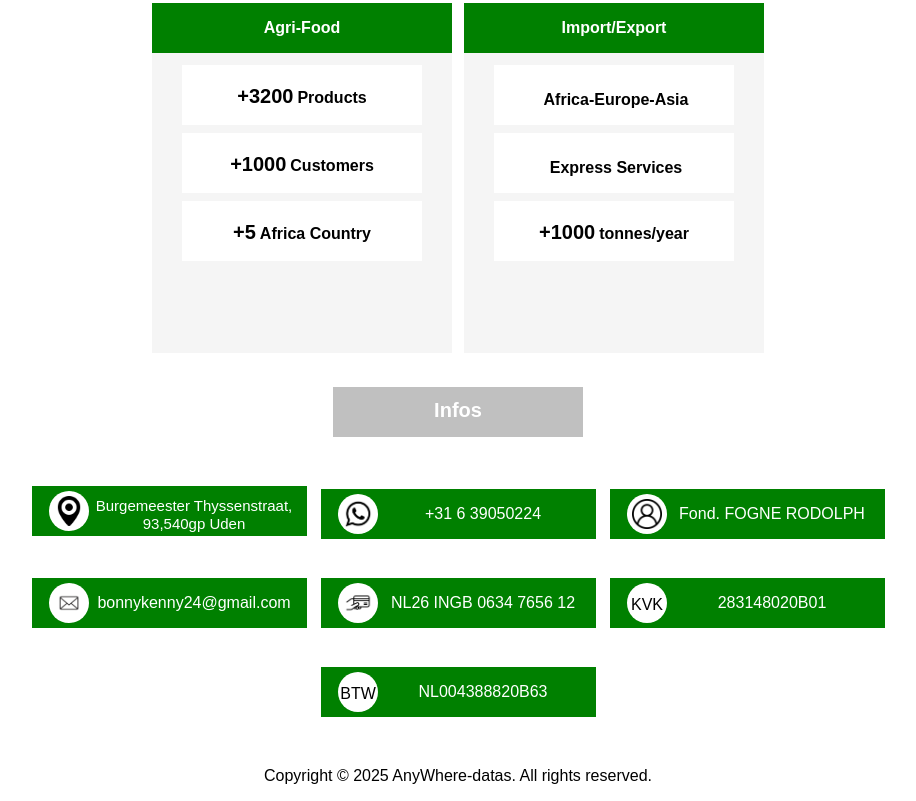
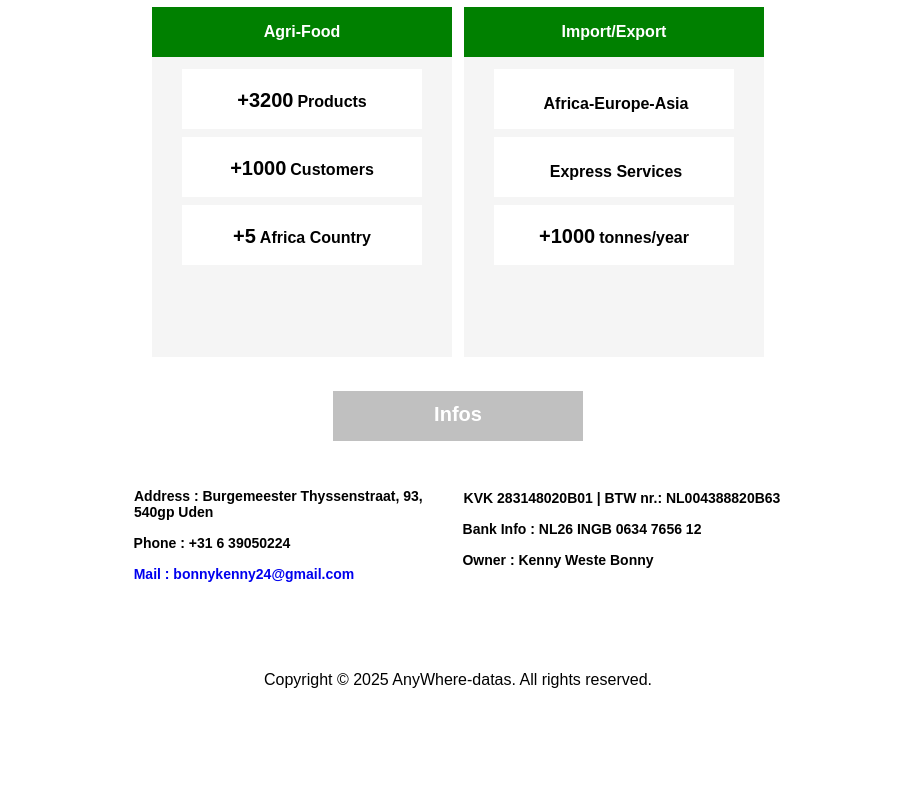
Before and after one commit to takou2003/AFROSHOP, a plain HTML site: page index.html in a window 1280 px wide. Shown: the part 2278-3079 px from the top of the page, without its empty margins (182-1098 px from the left). After the commit the page ends 2983 px from the top, so only its background shows below. Drawn offline with Linux system fonts and the light colour scheme.

Commit message:
Add files via upload

```diff
--- a/index.css
+++ b/index.css
@@ -94,7 +94,7 @@ body{
 }
 section{
 	width:100vw;
-	height:55vh;
+	height:60vh;
 	background-image:url("images/image.png");
 	background-size: cover; /* ou 'contain' selon vos besoins */
    	background-repeat: no-repeat;
@@ -297,52 +297,28 @@ section .ent{
 	font-size:20px;
 }
 .info{
-	width:80vw;
+	width:60vw;
 	height:auto;
 	background-color:transparent;
 
 }
+
 .info div{
+	width:320px;
+	height:150px;
+	background-color:transparent;
+	margin:2px;
 	display:inline-block;
-	height:50px;
-	width:275px;
-	background-color:green;
-	margin:5px;
-	text-align:center;
-	justify-content:center;
-	cursor:pointer;
+}
+.info div .pi{
+	display:inline-block;
+	text-align:left;
+	font-family: 'Arial', sans-serif;
+	font-size:14px;
+	position:relative;
+	margin-top:1px;
+	font-weight:bold;
 
-
-}
-.info div div{
-	 height:40px;
-	 width:40px;
-	 background-color:white;
-	 border-radius:20px;
-	 position:relative;
-	 left:-100px;
-	 justify-content:center;
-	 text-align:center;
-
-}
-.info div div .log{
-	width:30px;
-	height:30px;
-	position:relative;
-	top:5px;
-}
-.info div div .sub{
-	color:black;
-	position:relative;
-	top:-3px;
-	left:0px;
-}
-.info div  p{
-	position:relative;
-	top:-50px;
-	font-family: 'Arial', sans-serif;
-	left:25px;
-	color:white;
 }
 #trs{
 	background-color:skyblue;
@@ -374,4 +350,27 @@ a{
 }
 .cp{
 	font-family: 'Arial', sans-serif;
+	color:black;
 }
+
+#de{
+	position:relative;
+	left:-82px;
+	color:black;
+}
+#de1{
+	position:relative;
+	left:-50px;
+}
+#de2{
+	position:relative;
+	left:-40px;
+}
+#de3{
+	position:relative;
+	left:-64px;
+}
+#bass{
+	position:relative;
+	top:-14px;
+}
--- a/index.html
+++ b/index.html
@@ -36,7 +36,7 @@
 			<strong><p class="ent" style="color:red;"> SHOP SHOP </p></strong>
 			<strong><p class="ent"> MIX </p></strong>
 			<strong><p class="ent" style="color:blue;"> UDEN</p></strong>
-		</section></br></br></br></br>
+		</section></br></br>
 		<div class="beg-service" id="act"><strong><p>Activities<p></strong></div>
 		<div class="first-service">
 			<div>
@@ -140,35 +140,19 @@
 		</div>
 		<div class="beg-service" id="info"><strong><p>Infos</p></strong></div></br></br></br>
 		<div class="info">
+
+
 			<div>
-				<div><image  class ="log" src="images/loca.png"></div>
-				<p id="si">Burgemeester Thyssenstraat,</p>
-				<p id="si">93,540gp Uden</p>
+				<p class="pi">Address : Burgemeester Thyssenstraat, 93, 540gp Uden</p>
+				<a href="tel:+31 6 39050224" ><p class="pi" id ="de">Phone : +31 6 39050224</p></a>
+				<a href="mailto:bonnykenny24@gmail.com"><p class="pi" id ="de1"> Mail : bonnykenny24@gmail.com</p></a>
 			</div>
-			<div>
-				<div><image  class ="log" src="images/phone.png"></div>
-				<a href="tel:+31 6 39050224"><p>+31 6 39050224</p></a>
+			<div id="bass">
+				<p class="pi">KVK 283148020B01 | BTW nr.: NL004388820B63</p>
+				<p class="pi" id ="de2">Bank Info : NL26 INGB 0634 7656 12</p>
+				<p class="pi" id ="de3">Owner : Kenny Weste Bonny</p>
 			</div>
-			<div>
-				<div><image  class ="log" src="images/user.png"></div>
-				<p>Fond. FOGNE RODOLPH </p>
-			</div>
-			<div>
-				<div><image  class ="log" src="images/mail.png"></div>
-				<a href="mailto:bonnykenny24@gmail.com"><p>bonnykenny24@gmail.com</p></a>
-			</div>
-			<div>
-				<div><image  class ="log" src="images/pai.png"></div>
-				<p>NL26 INGB 0634 7656 12</p>
-			</div>
-			<div>
-				<div><p class="sub">KVK</p></div>
-				<p>283148020B01</p>
-			</div>
-			<div>
-				<div><p class="sub">BTW</p></div>
-				<p>NL004388820B63</p>
-			</div>
+
 		</div>
 		<p class="cp">Copyright © 2025 AnyWhere-datas. All rights reserved. </p>
 	</center>
```
